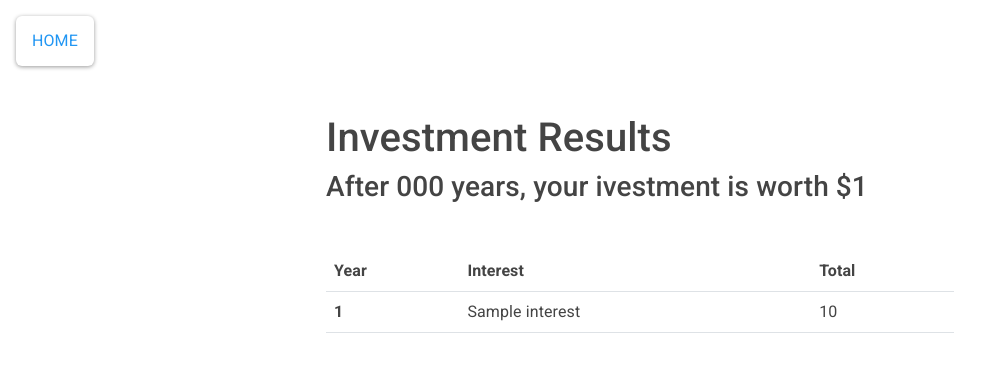
After one commit to lowdowner/loancalculator, a Django app: template loancalculator/templates/loancalculator/result.html in a window 1280 px wide. The commit adds this page. Shown: the top 372 px of the page, without its empty margins (0-1004 px from the left). Run offline with Django 3.2, Linux system fonts and the light colour scheme; the template is opened without the code that fills it: most values are stand-ins (such as "Sample title", 1, 10 or a date in 2020).

Commit message:
Bootsrap5 styling

```diff
--- a/loancalc/settings.py
+++ b/loancalc/settings.py
@@ -32,6 +32,8 @@ ALLOWED_HOSTS = []
 
 INSTALLED_APPS = [
     'loancalculator',
+    'crispy_forms',
+    'crispy_bootstrap5',
     'django.contrib.admin',
     'django.contrib.auth',
     'django.contrib.contenttypes',
@@ -120,6 +122,9 @@ USE_TZ = True
 
 STATIC_URL = '/static/'
 
+# CRISPY TEMPLATE DETAILS
+CRISPY_TEMPLATE_PACK = 'bootstrap5'
+
 # Default primary key field type
 # https://docs.djangoproject.com/en/3.2/ref/settings/#default-auto-field
 
--- a/loancalculator/templates/loancalculator/base.html
+++ b/loancalculator/templates/loancalculator/base.html
@@ -5,6 +5,8 @@
     <meta http-equiv="X-UA-Compatible" content="IE=edge">
     <meta name="viewport" content="width=device-width, initial-scale=1.0">
     <title>Investment Calculator</title>
+    <link href="https://bootswatch.com/5/materia/bootstrap.min.css" rel="stylesheet">
+
 </head>
 <body>
     {% block content %}
--- /dev/null
+++ b/loancalculator/templates/loancalculator/result.html
@@ -0,0 +1,37 @@
+{% extends 'loancalculator/base.html' %}
+
+{% block content %}
+    <a href = "{% url 'index' %}" class="btn btn-outline-primary mt-3 mx-3"
+    >Home</a>
+    <div class="row mt-5">
+        <div class="col-12 col-md-6 mx-md-auto">
+
+            <h1>Investment Results</h1>
+            <h3> After {{ number_of_years }} years, your ivestment is worth ${{ total_result }}</h3>
+
+            <div class="mt-5">
+                <table class="table">
+                    <thead>
+                        <tr>
+                            <th scope="col">Year</th>
+                            <th scope="col">Interest</th>
+                            <th scope="col">Total</th>
+                        </tr>
+                    </thead>
+                    <tbody>
+
+                        {% for key, value in yearly_results.items %}
+
+                        <tr>
+                            <th scope="row">1</th>
+                            <td>{{ value.interest }}</td>
+                            <td>{{ value.total }}</td>
+                        </tr>
+                        {% endfor %}
+                    </tbody>
+                </table>
+            </div>
+        </div>
+    </div>
+
+{% endblock content %}
```
Also changed, not shown: loancalculator/templates/loancalculator/index.html (+5 -4 lines), loancalculator/views.py (+31 -1 lines), db.sqlite3.
